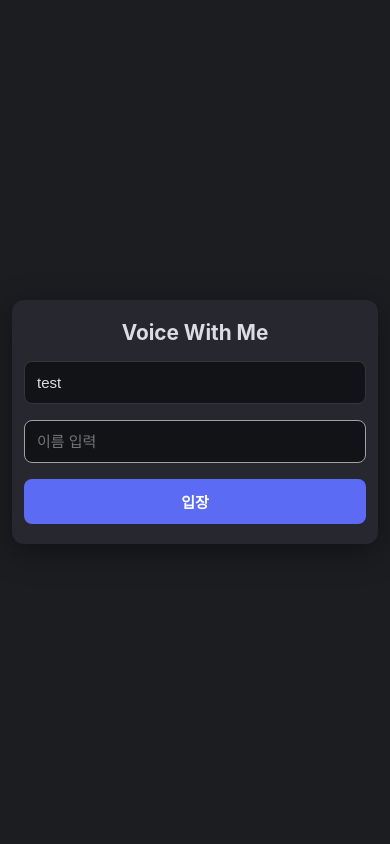
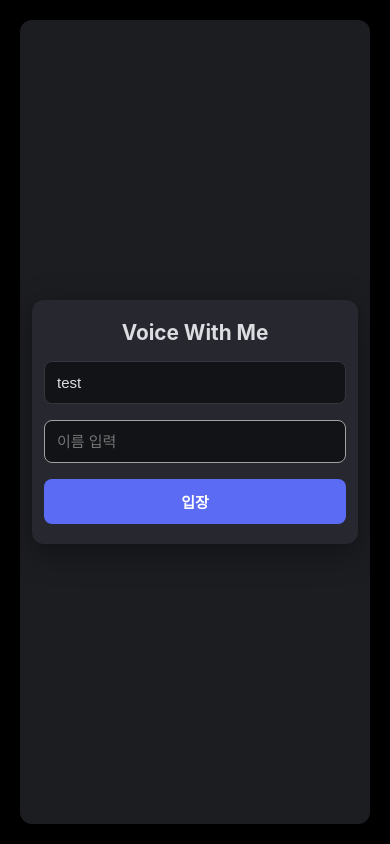
Before and after one commit to kmkimhr/voice-with-me, a React (Vite) app in the folder front/: page / in a window 390 px wide. Built offline with nearby package versions, Linux system fonts and the light colour scheme.

Commit message:
[MOD] 내부 padding 여백 추가

```diff
--- a/front/src/App.css
+++ b/front/src/App.css
@@ -11,12 +11,20 @@ html, body {
   padding: 0;
   overflow: hidden;
   position: fixed;
+  background: #000;
 }
 
 body {
   font-family: -apple-system, BlinkMacSystemFont, 'Segoe UI', sans-serif;
+  color: #DBDDE1;
+}
+
+#root {
+  position: absolute;
+  inset: 20px;
   background: #1C1D21;
-  color: #DBDDE1;
+  overflow: hidden;
+  border-radius: 12px;
 }
 
 /* Join Page */
@@ -24,7 +32,7 @@ body {
   display: flex;
   align-items: center;
   justify-content: center;
-  min-height: 100vh;
+  min-height: 100%;
 }
 
 .join-card {
@@ -99,7 +107,7 @@ button:disabled {
 .loading-bar {
   width: 100%;
   height: 4px;
-  background: linear-gradient(90deg, transparent, #A2A2A4, transparent);
+  background: linear-gradient(90deg, transparent, #4ade80, transparent);
   background-size: 200% 100%;
   animation: loading 1.5s infinite;
   border-radius: 2px;
@@ -109,8 +117,7 @@ button:disabled {
 .video-room {
   display: flex;
   flex-direction: row;
-  height: 100vh;
-  height: 100dvh;
+  height: 100%;
   gap: 0;
   overflow: hidden;
 }
@@ -470,10 +477,6 @@ button:disabled {
     box-sizing: border-box;
   }
 
-  body {
-    overflow-x: hidden;
-  }
-
   /* 모바일: 사이드바 4, 메인 6 비율 */
   .video-room {
     flex-direction: row;
@@ -600,13 +603,6 @@ button:disabled {
 @media (max-width: 480px) {
   * {
     box-sizing: border-box;
-  }
-
-  html, body {
-    width: 100%;
-    overflow-x: hidden;
-    margin: 0;
-    padding: 0;
   }
 
   body {
```
